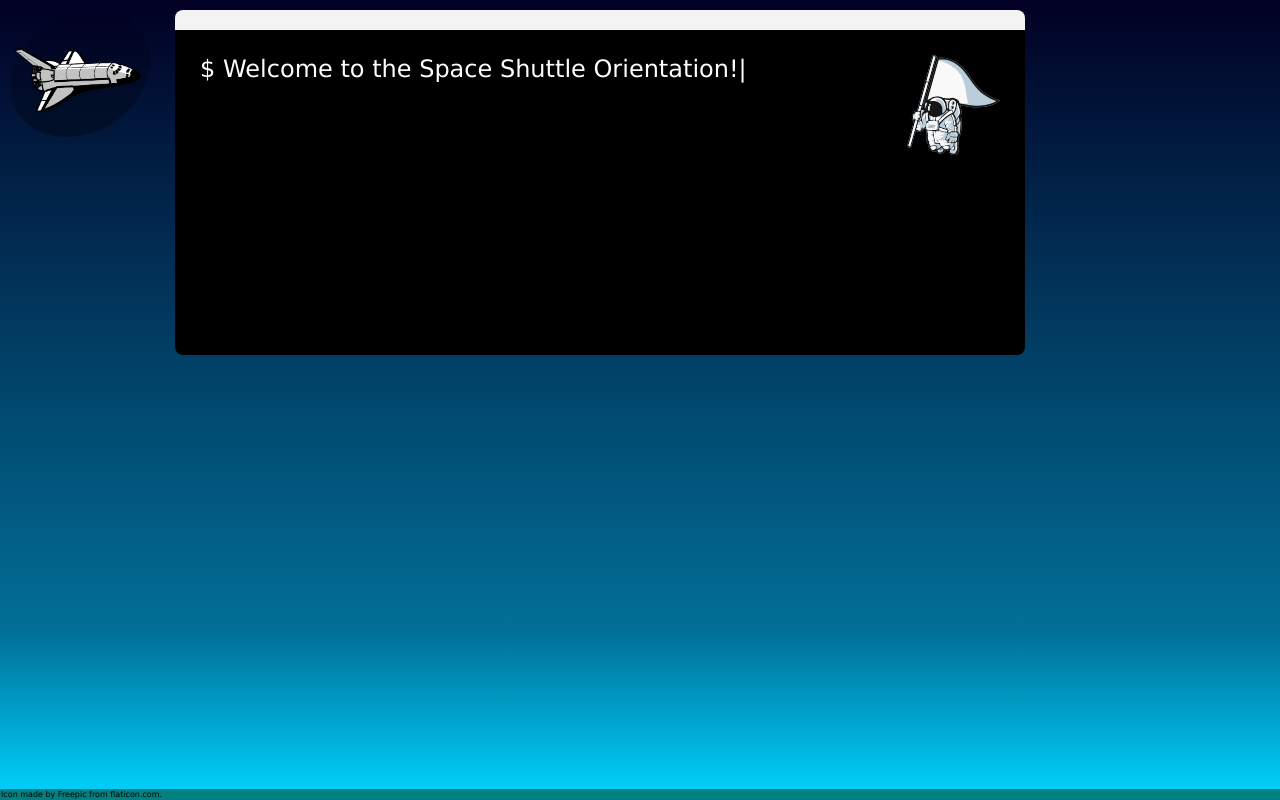
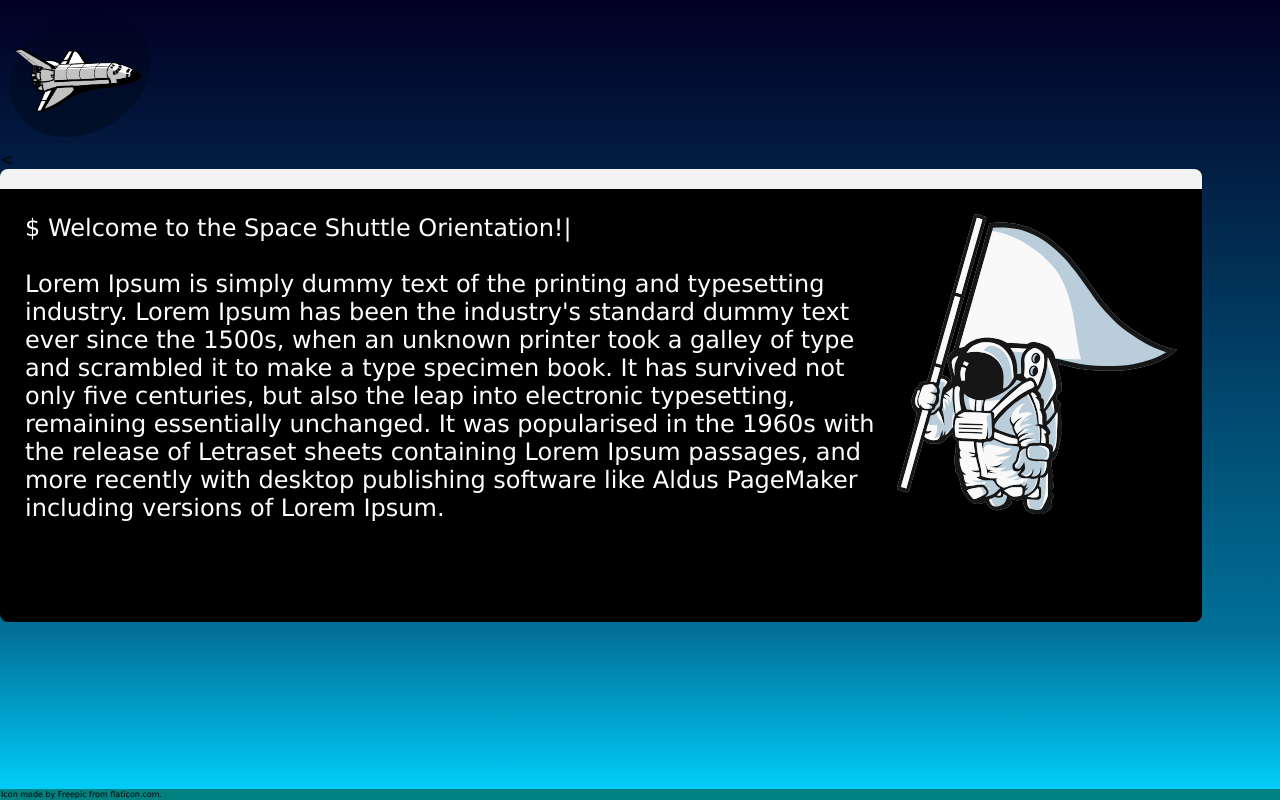
Before and after one commit to hannakalala/Console, a website: page index.html in a window 1280 px wide. Drawn offline with nearby package versions, Linux system fonts and the light colour scheme.

Commit message:
Page edit

```diff
--- a/index.html
+++ b/index.html
@@ -8,18 +8,17 @@
 </head>
 <body>
 <div id="wrapper-background-gradient">
-
+ <header>
+    <img alt="Avaruussukkulan kuva." src="img/shuttle.png" class="res-img" id="shuttle">
+ </header>
         <main  style="overflow:auto">
-            <div class="wrapper_background">
-               <div class="float_child"><img al t="Avaruussukkulan kuva." src="img/shuttle.png" class="res-img" id="shuttle">
-                </div>
-
-
-                <div class="float_child">
+      <     <div class="wrapper_background">
                     <div class="text__editor">
                         <div class="text__body">
                             <img src="img/Spaceman5.svg" id="navijonas" class="res-img" alt="Pieni avaruusmies yläkulmassa.">
                             $&nbsp;<span id="typed"></span>
+                            <br><br>
+                            Lorem Ipsum is simply dummy text of the printing and typesetting industry. Lorem Ipsum has been the industry's standard dummy text ever since the 1500s, when an unknown printer took a galley of type and scrambled it to make a type specimen book. It has survived not only five centuries, but also the leap into electronic typesetting, remaining essentially unchanged. It was popularised in the 1960s with the release of Letraset sheets containing Lorem Ipsum passages, and more recently with desktop publishing software like Aldus PageMaker including versions of Lorem Ipsum.
                         </div>
                     </div>
                 </div>
--- a/src/CSS/common.css
+++ b/src/CSS/common.css
@@ -14,8 +14,7 @@ body {
 
 header {
     font-size:12px;
-    background-color: black;
-    color: grey;
+     color: grey;
     padding: 5px;
 }
 
@@ -98,7 +97,7 @@ nav a:hover {   /* Nav-elementin sisalla olevien linkkien ominaisuudet silloin k
 
 #navijonas {
     width:auto;
-    height: 100px;
+    height: 300px;
     align: right;
 }
 /* Sitten responsiivisuutta */
@@ -142,6 +141,7 @@ nav a:hover {   /* Nav-elementin sisalla olevien linkkien ominaisuudet silloin k
 
 #shuttle {
     width: 140px;
+    padding:5px;
 }
 
 #navijonas {
--- a/src/CSS/terminal.css
+++ b/src/CSS/terminal.css
@@ -14,8 +14,8 @@ section {
 
 .text__editor {
     background: #000;
-    width: 800px;
-    height: 200px;;
+    width: 90%;
+    height: 90%;
     padding: 25px 25px 100px;
     border-radius: 8px;
     border-top: 20px solid #f3f3f3;
```
